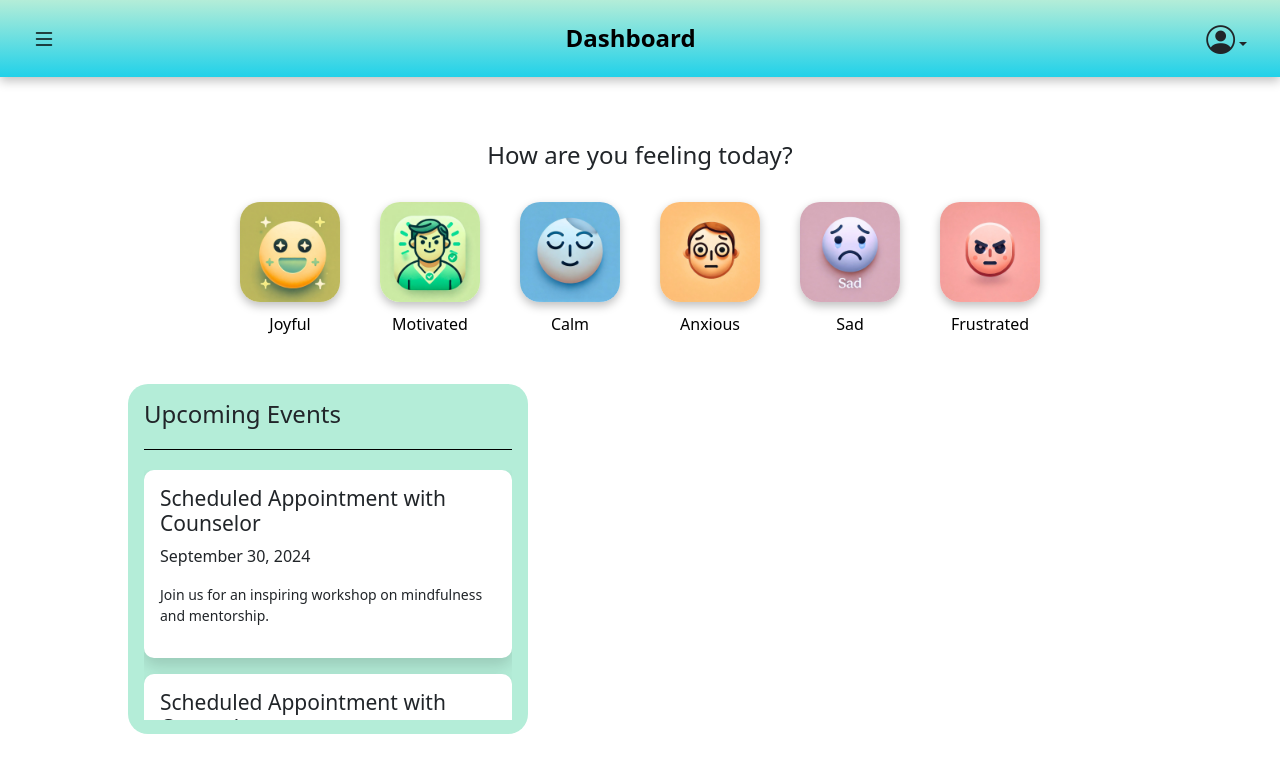
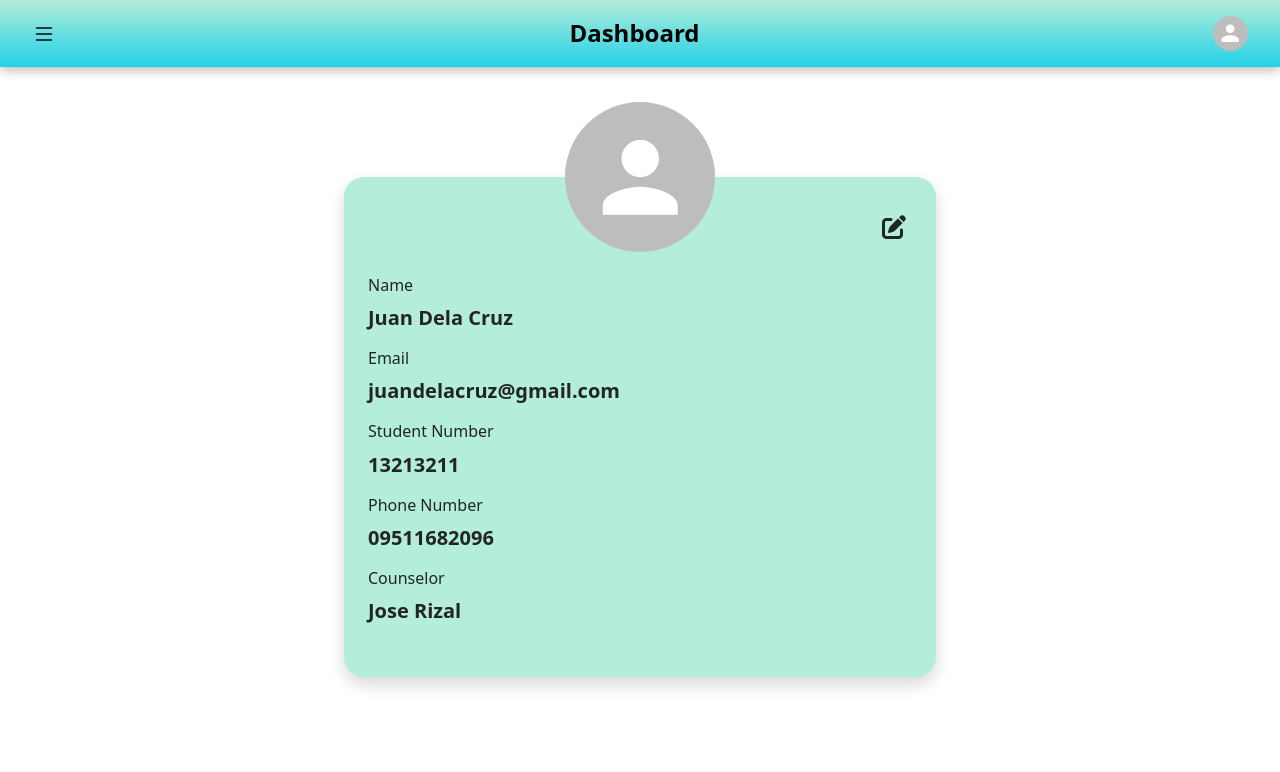
Before and after one commit to ArtisTechs/mindful-mentor-web, a React (Create React App) app: page / in a window 1280 px wide. Shown: the top 772 px of the page. Built offline with nearby package versions, Linux system fonts and the light colour scheme.

Commit message:
avatar, profile page

```diff
--- a/package.json
+++ b/package.json
@@ -3,6 +3,10 @@
   "version": "0.1.0",
   "private": true,
   "dependencies": {
+    "@emotion/react": "^11.13.3",
+    "@emotion/styled": "^11.13.0",
+    "@fortawesome/fontawesome-free": "^6.6.0",
+    "@mui/material": "^6.1.0",
     "@popperjs/core": "^2.11.8",
     "@testing-library/jest-dom": "^5.17.0",
     "@testing-library/react": "^13.4.0",
--- a/src/components/emotion-picker/emotion-picker.component.css
+++ b/src/components/emotion-picker/emotion-picker.component.css
@@ -1,20 +1,24 @@
 .emotion-picker {
   width: 80%;
+  max-width: 1200px; /* Prevents the container from getting too wide */
+  margin: 0 auto;
   display: flex;
   flex-direction: column;
   justify-content: center;
   text-align: center;
+  padding: 20px; /* Adds padding for spacing */
 }
 
 .emotion-picker h1 {
-  font-size: x-large;
+  font-size: 2rem; /* Larger font for heading */
   margin-bottom: 2rem;
 }
 
 .emotion-list {
   display: flex;
   justify-content: center;
-  gap: 40px;
+  flex-wrap: wrap; /* Allows icons to wrap on smaller screens */
+  gap: 30px;
 }
 
 .emotion-btn {
@@ -28,8 +32,9 @@
 }
 
 .emotion-image {
-  width: 100px;
-  height: 100px;
+  width: 100%;
+  max-width: 100px;
+  height: auto;
   border-radius: 20px;
   display: block;
   margin: 0 auto;
@@ -46,3 +51,35 @@
   transform: scale(1.2);
   font-weight: bold;
 }
+
+@media (max-width: 768px) {
+  .emotion-picker h1 {
+    font-size: 1.5rem;
+  }
+
+  .emotion-list {
+    gap: 15px;
+  }
+
+  .emotion-image {
+    max-width: 80px; /* Smaller icon size on tablets */
+  }
+
+  .emotion-name {
+    font-size: 0.9rem;
+  }
+}
+
+@media (max-width: 480px) {
+  .emotion-picker h1 {
+    font-size: 1.2rem;
+  }
+
+  .emotion-image {
+    max-width: 60px; /* Smaller icon size on mobile */
+  }
+
+  .emotion-name {
+    font-size: 0.8rem;
+  }
+}
--- a/src/components/navbar/navbar.component.css
+++ b/src/components/navbar/navbar.component.css
@@ -35,9 +35,8 @@
   align-items: center;
 }
 
-.profile-icon {
-  font-size: 1.8rem;
-  cursor: pointer;
+.profile-btn {
+  border: none;
 }
 
 /* Mobile responsiveness */
--- a/src/components/navbar/navbar.component.jsx
+++ b/src/components/navbar/navbar.component.jsx
@@ -1,6 +1,7 @@
 // components/navbar/Navbar.js
 import React from "react";
 import "./navbar.component.css";
+import { Avatar } from "@mui/material";
 
 const Navbar = ({ title, toggleOffCanvas }) => {
   return (
@@ -23,12 +24,12 @@ const Navbar = ({ title, toggleOffCanvas }) => {
         <div className="btn-group">
           <button
             type="button"
-            className="btn dropdown-toggle"
+            className="btn profile-btn"
             data-bs-toggle="dropdown"
             aria-haspopup="true"
             aria-expanded="false"
           >
-            <i className="bi bi-person-circle profile-icon"></i>
+            <Avatar alt="John Doe" sx={{ width: 35, height: 35 }} />
           </button>
 
           <ul className="dropdown-menu dropdown-menu-end">
--- a/src/components/upcoming-events/upcoming-events.component.css
+++ b/src/components/upcoming-events/upcoming-events.component.css
@@ -1,7 +1,5 @@
 .upcoming-events-container {
   width: 400px;
-  min-height: 200px;
-  max-height: 350px;
   border-radius: 20px;
   padding: 1rem;
   background: var(--primary-color);
@@ -16,7 +14,8 @@
 
 .upcoming-events-list {
   overflow: auto;
-  max-height: 250px;
+  min-height: 200px;
+  max-height: 350px;
 }
 
 .upcoming-events-container h1 {
--- a/src/index.js
+++ b/src/index.js
@@ -4,6 +4,7 @@ import './index.css';
 import App from './App';
 import reportWebVitals from './reportWebVitals';
 import "./shared";
+import "@fortawesome/fontawesome-free/css/all.min.css";
 
 const root = ReactDOM.createRoot(document.getElementById('root'));
 root.render(
--- a/src/pages/dashboard/dashboard-page.jsx
+++ b/src/pages/dashboard/dashboard-page.jsx
@@ -4,6 +4,7 @@ import "./dashboard-page.css";
 import Navbar from "../../components/navbar/navbar.component";
 import OffCanvasDashboardMenu from "../../components/offcanvas/off-canvas-dashboard-menu/off-canvas-dashboard-menu";
 import HomePage from "../home-page/home-page";
+import ProfilePage from "../profile-page/profile-page";
 
 const DashboardPage = () => {
   const [pageTitle, setPageTitle] = useState("Dashboard");
@@ -19,7 +20,8 @@ const DashboardPage = () => {
         <Navbar title={pageTitle} toggleOffCanvas={handleToggleOffCanvas} />
       </div>
       <div className="dashboard-content">
-        <HomePage />
+        {/* <HomePage /> */}
+        <ProfilePage />
       </div>
       <OffCanvasDashboardMenu
         show={showOffCanvas}
--- /dev/null
+++ b/src/pages/profile-page/profile-page.css
@@ -0,0 +1,45 @@
+.profile-page {
+  width: 100%;
+  height: 90vh;
+  display: flex;
+  flex-direction: column;
+  align-items: center;
+  justify-content: center;
+  padding: 3rem;
+}
+
+.profile-container {
+  background: var(--primary-color);
+  display: flex;
+  flex-direction: column;
+  min-height: 500px;
+  width: 50%;
+  border-radius: 20px;
+  position: relative;
+}
+
+.profile-avatar {
+  position: absolute;
+  left: 50%;
+  transform: translate(-50%, -50%);
+  top: 0;
+}
+
+.edit-profile-button {
+  position: absolute;
+  right: 30px;
+  top: 10%;
+  transform: translateY(-50%);
+  background: none;
+  border: none;
+  cursor: pointer;
+  font-size: 1.5rem;
+}
+
+.profile-details {
+  position: absolute;
+  display: flex;
+  flex-direction: column;
+  top: 15%;
+  padding: 1.5rem;
+}
--- /dev/null
+++ b/src/pages/profile-page/profile-page.jsx
@@ -0,0 +1,42 @@
+import React, { useState } from "react";
+import "./profile-page.css";
+import { Avatar } from "@mui/material";
+
+const ProfilePage = () => {
+  const [profile, setProfile] = useState({
+    name: "Juan Dela Cruz",
+    email: "juandelacruz@gmail.com",
+    studentNumber: "13213211",
+    phoneNumber: "09511682096",
+    counselor: "Jose Rizal",
+  });
+
+  return (
+    <div className="profile-page">
+      <div className="profile-container shadow">
+        <div className="profile-header">
+          <div className="profile-avatar">
+            <Avatar alt={profile.name} sx={{ width: 150, height: 150 }} />
+          </div>
+          <button className="edit-profile-button">
+            <i className="fas fa-edit"></i>
+          </button>
+        </div>
+        <div className="profile-details">
+          <h1 className="text-label">Name</h1>
+          <p className="text-value">{profile.name || "N/A"}</p>
+          <h1 className="text-label">Email</h1>
+          <p className="text-value">{profile.email || "N/A"}</p>
+          <h1 className="text-label">Student Number</h1>
+          <p className="text-value">{profile.studentNumber || "N/A"}</p>
+          <h1 className="text-label">Phone Number</h1>
+          <p className="text-value">{profile.phoneNumber || "N/A"}</p>
+          <h1 className="text-label">Counselor</h1>
+          <p className="text-value">{profile.counselor || "N/A"}</p>
+        </div>
+      </div>
+    </div>
+  );
+};
+
+export default ProfilePage;
--- a/src/styles/_globalStyles.css
+++ b/src/styles/_globalStyles.css
@@ -28,7 +28,6 @@
 .text-black {
   color: black;
 }
-
 .gradient-color-text {
   background: linear-gradient(
     to bottom,
@@ -37,6 +36,14 @@
   );
   -webkit-background-clip: text;
   -webkit-text-fill-color: transparent;
+  font-weight: bold;
+}
+.text-label {
+  font-size: 16px;
+  font-weight: normal;
+}
+.text-value {
+  font-size: 20px;
   font-weight: bold;
 }
 
@@ -79,7 +86,7 @@
 }
 
 /* inputs */
-.primary-input{
+.primary-input {
   width: 350px;
   border-radius: 25px;
 }
@@ -93,7 +100,6 @@
   font-size: 14px;
   font-style: italic;
 }
-
 
 /* toast */
 .success-toast {
```
Also changed, not shown: 1 other file (tests, documents, lock files or other folders).
